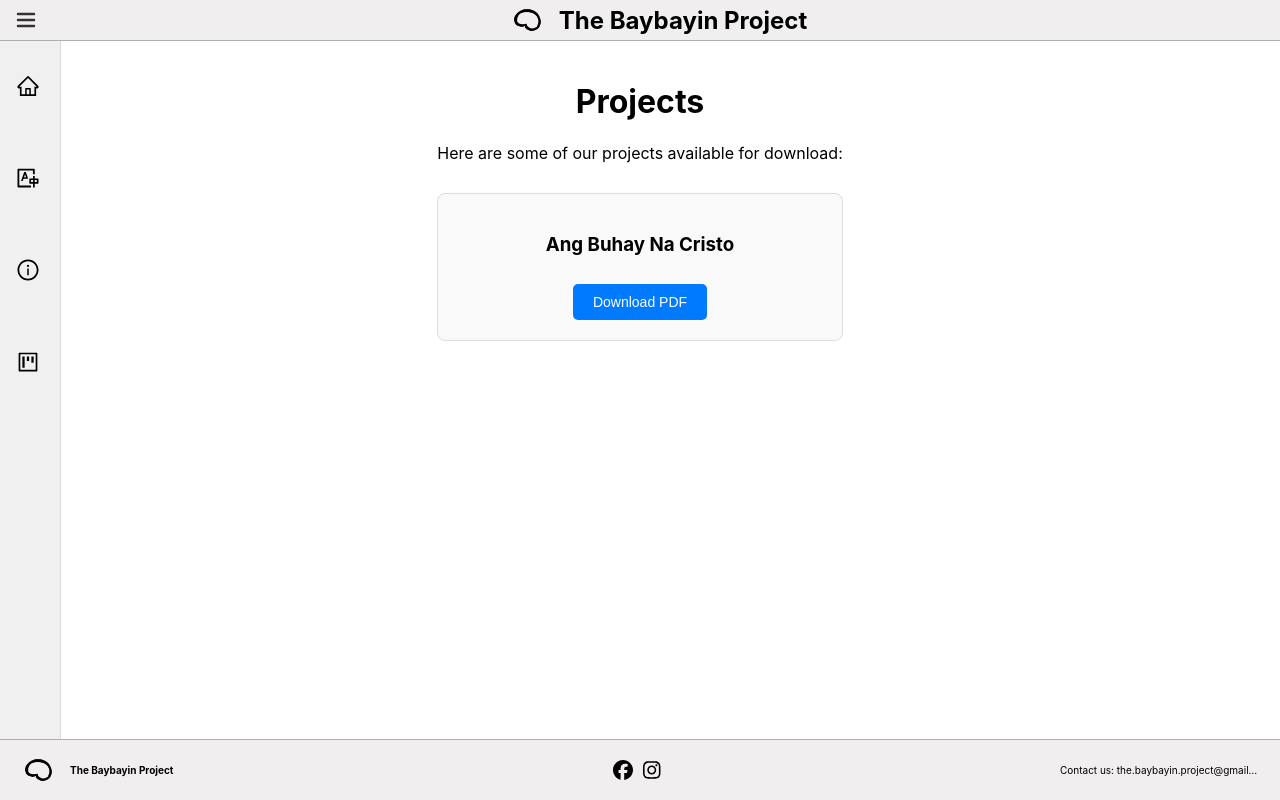
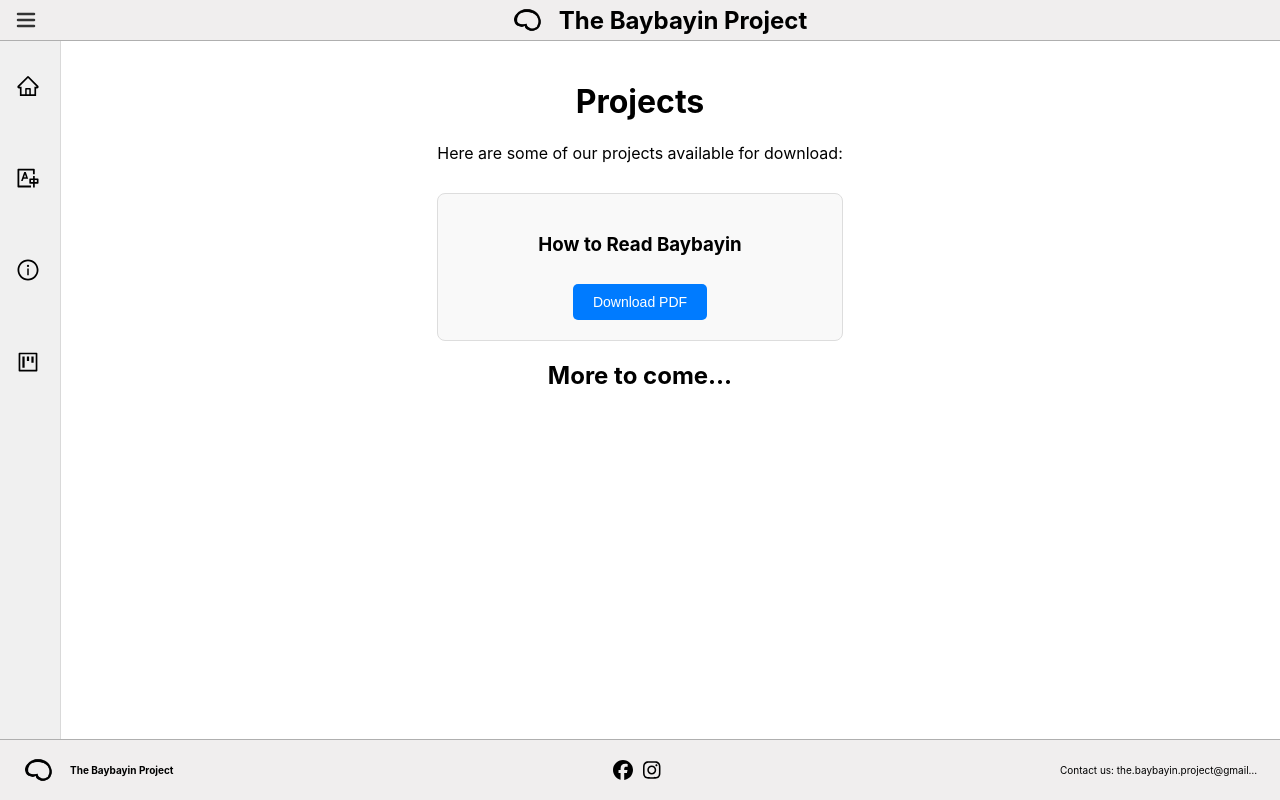
Before and after one commit to cmckinney-59/the-baybayin-project, a React (Vite) app: page /projects in a window 1280 px wide. Built offline with nearby package versions, Linux system fonts and the light colour scheme.

Commit message:
updated projects page

```diff
--- a/src/pages/ProjectsPage/ProjectsPage.tsx
+++ b/src/pages/ProjectsPage/ProjectsPage.tsx
@@ -17,15 +17,16 @@ export default function ProjectsPage() {
         <p>Here are some of our projects available for download:</p>
         <div className="projectDownloads">
           <div className="downloadItem">
-            <h3>Ang Buhay Na Cristo</h3>
+            <h3>How to Read Baybayin</h3>
             <button
-              onClick={() => handleDownload("17409_tgl.pdf")}
+              onClick={() => handleDownload("HowToReadBaybayin.pdf")}
               className="downloadButton"
             >
               Download PDF
             </button>
           </div>
         </div>
+        <h2>More to come...</h2>
       </div>
     </div>
   );
```
Also changed, not shown: 1 other file (tests, documents, lock files or other folders).
